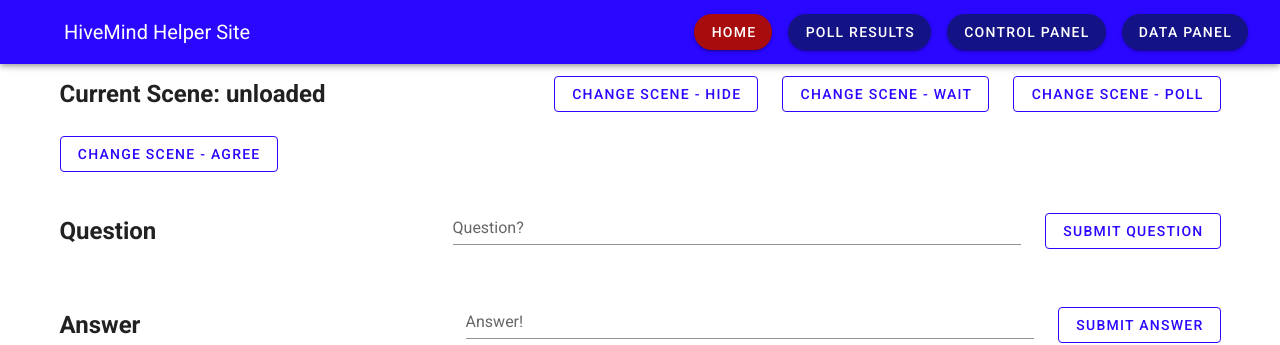
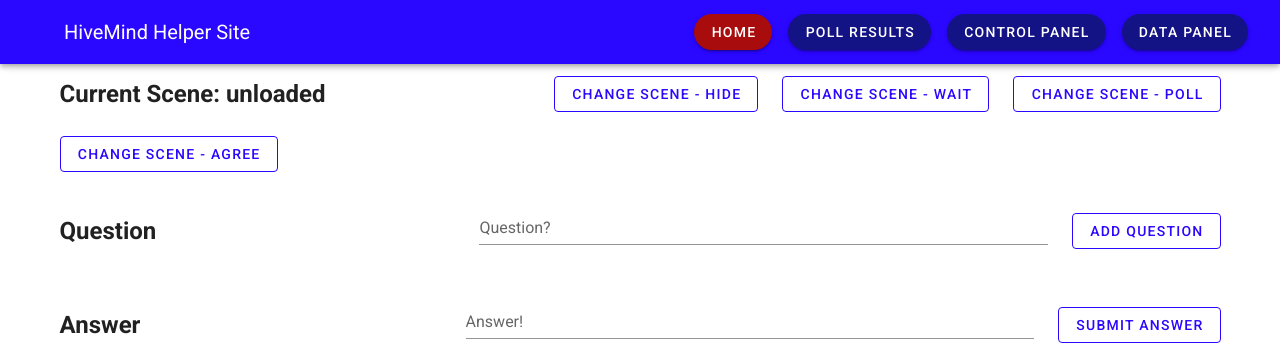
Before and after one commit to jmedelson/hive-site, a Vue app: page / in a window 1280 px wide. Shown: the top 345 px of the page. Built offline with nearby package versions, Linux system fonts and the light colour scheme; no server answers.

Commit message:
Show question controlled by select question filter

```diff
--- a/src/components/HelloWorld.vue
+++ b/src/components/HelloWorld.vue
@@ -12,8 +12,15 @@
     <v-row align="center">
       <v-col cols="12" md="3"><h2>Question</h2></v-col>
       <v-spacer></v-spacer>
-      <v-col cols="12" md="6"><v-text-field v-model="question" label="Question?" ></v-text-field></v-col>
-      <v-col cols="12" md="auto" ><v-btn color="#2a07ff" outlined v-on:click="setQuestion()" class="float-left float-md-right">Submit Question</v-btn></v-col>
+      <v-col cols="12" md="6">
+        <v-text-field v-model="newQuestion" label="Question?"
+          @keyup.enter="addQuestion()"
+        ></v-text-field>
+      </v-col>
+      <v-col cols="12" md="auto" ><v-btn color="#2a07ff" outlined
+        v-bind:loading="newQuestionLoading"
+        v-bind:disabled="newQuestionLoading"
+        v-on:click="addQuestion()" class="float-left float-md-right">{{newQuestionButton}}</v-btn></v-col>
     </v-row>
     <v-row align="center">
       <v-col cols="12" md="3"><h2>Answer</h2></v-col>
@@ -56,8 +63,8 @@
         <v-select
         :items="questionHistory"
         label="Select Question Filter"
-        v-model="selectedQuestion"
-        v-on:change="getRespones()"
+        v-model="question"
+        v-on:change="setQuestion()"
         >
         </v-select>
       </v-col>
@@ -113,6 +120,9 @@ export default {
       displayLimit: false,
       limit: 1000,
       limitSent: false,
+      newQuestion: "",
+      newQuestionButton: "Add Question",
+      newQuestionLoading:false
     }
   },
   created() {
@@ -146,16 +156,38 @@ export default {
         }).bind(this)
       );
     },
+    async addQuestion(){
+      this.newQuestionLoading = true
+      TestService.addQuestion(this.newQuestion)
+      .then(
+        (res =>{
+          console.log("add question:", res)
+          this.newQuestionLoading = false
+          if(res){
+            this.newQuestionButton = "Question Added"
+            this.questionHistory.unshift(this.newQuestion)
+          }else{
+            this.newQuestionButton = "Already Exists"
+          }
+          this.newQuestion = ""
+          setTimeout(() => this.newQuestionButton = "Add Question", 3000);
+        }).bind(this)
+      )
+    },
     async setQuestion(){
+      this.$nextTick(()=>{
+        console.log("SET QUESTION: ", this.question)
         TestService.setData("question",this.question.trim())
         .then(
           (res => {
             console.log(res)
             this.$set(this, "question", res);
             // this.setCorrect("unset")
-          this.updateQuestionList()
+            // this.updateQuestionList()
           }).bind(this)
         )
+        this.getRespones()
+      })
     },
     async setAnswer(){
       TestService.setData("answer",this.answer.trim())
@@ -247,7 +279,7 @@ export default {
       )
     },
     async getRespones(){
-      TestService.getResponse(this.selectedQuestion)
+      TestService.getResponse(this.question)
       .then(
         (res => {
           console.log("RESPONSE DATA: ", res)
--- a/src/services/TestService.js
+++ b/src/services/TestService.js
@@ -21,25 +21,6 @@ export default {
         res = res.message
         console.log("res",res)
         return([res.scene,res.question,res.answer,res.correct,res.limit,res.displayLimit,res.displayQuestion])
-    },
-    async setScene(scene){
-        let link = "https://c6qsh7k1l1.execute-api.us-east-2.amazonaws.com/default/hiveMind"
-        let res = await axios.post(link,{
-            flag:"scene",
-            payload:scene
-        })
-        console.log(res.data)
-        // res = JSON.parse(res.data)
-        // console.log("=====",res.data)
-        return scene;
-    },
-    async setQuestion(question){
-        let link = "https://c6qsh7k1l1.execute-api.us-east-2.amazonaws.com/default/hiveMind"
-        let res = await axios.post(link,{
-            flag:"question",
-            payload:question
-        })
-        console.log(res.data)
     },
     async setData(type,data){
         let link = "https://c6qsh7k1l1.execute-api.us-east-2.amazonaws.com/default/hiveMind"
@@ -246,5 +227,15 @@ export default {
         console.log(res)
         res = JSON.parse(res.data)
         return res.message
+    },
+    async addQuestion(question){
+        let link = "https://c6qsh7k1l1.execute-api.us-east-2.amazonaws.com/default/hiveMind"
+        let res = await axios.post(link,{
+            flag: "add-question",
+            payload: question,
+        })
+        console.log(res)
+        res = JSON.parse(res.data)
+        return res.message
     }
 }
```
Lines whose indentation alone changed are shown as unchanged.
